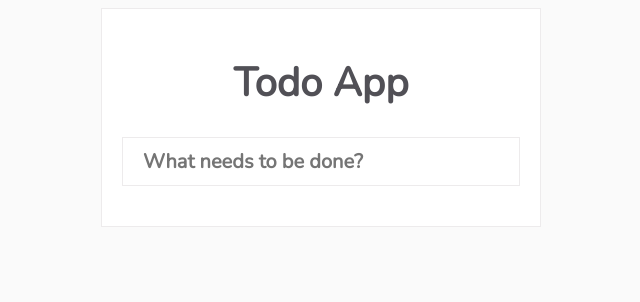
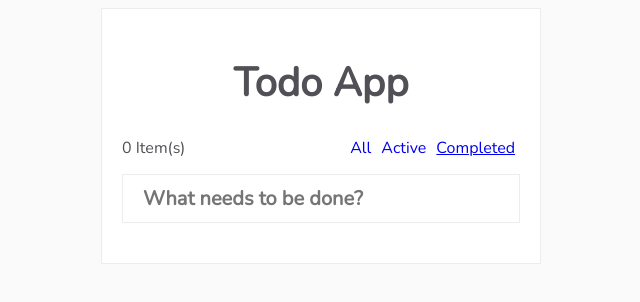
Before and after one commit to tuanpham-dev/react-todo-app, a React (Create React App) app: page /completed in a window 1280 px wide. Shown: the top 302 px of the page, without its empty margins (319-959 px from the left). Built offline with nearby package versions, Linux system fonts and the light colour scheme.

Commit message:
Add router for filtering todos by status

```diff
--- a/src/App.tsx
+++ b/src/App.tsx
@@ -1,8 +1,11 @@
 import React from 'react'
-import Todos from './components/Todos/Todos'
 import { GlobalStyles } from './globalStyles'
 import configureStore from './store'
 import { Provider } from 'react-redux'
+import { BrowserRouter as Router, Switch, Route } from 'react-router-dom'
+import AllTodos from './pages/AllTodos'
+import ActiveTodos from './pages/ActiveTodos'
+import CompletedTodos from './pages/CompletedTodos'
 
 function App() {
   const store = configureStore()
@@ -11,7 +14,13 @@ function App() {
     <div className="App">
       <Provider store={store}>
         <GlobalStyles />
-        <Todos />
+        <Router>
+          <Switch>
+            <Route path="/" exact component={AllTodos} />
+            <Route path="/active" component={ActiveTodos} />
+            <Route path="/completed" component={CompletedTodos} />
+          </Switch>
+        </Router>
       </Provider>
     </div>
   )
--- a/src/components/Todos/Todos.tsx
+++ b/src/components/Todos/Todos.tsx
@@ -1,21 +1,20 @@
 import React, { FC, useState, KeyboardEvent } from 'react'
 import TodoItem from '../TodoItem/TodoItem'
 import { StyledTodos } from './styles'
-import { AppState } from '../../store/types'
 import { addTodo } from '../../store/todo/actions'
 import { ConnectedProps, connect } from 'react-redux'
-
-const mapState = (state: AppState) => ({
-  todos: state.todo,
-})
+import { TodoState } from '../../store/todo/types'
 
 const mapDispatch = {
   addTodo,
 }
 
-const connector = connect(mapState, mapDispatch)
+const connector = connect(null, mapDispatch)
 
-type Props = ConnectedProps<typeof connector>
+type PropsFromRedux = ConnectedProps<typeof connector>
+interface Props extends PropsFromRedux {
+  todos: TodoState
+}
 
 const Todos: FC<Props> = ({ todos, addTodo }) => {
   const [input, setInput] = useState<string>('')
@@ -34,6 +33,14 @@ const Todos: FC<Props> = ({ todos, addTodo }) => {
       <StyledTodos.Header>
         <h1>Todo App</h1>
       </StyledTodos.Header>
+      <StyledTodos.Toolbar>
+        <StyledTodos.Status>{todos.length} Item(s)</StyledTodos.Status>
+        <StyledTodos.Link to="/" exact>
+          All
+        </StyledTodos.Link>
+        <StyledTodos.Link to="/active">Active</StyledTodos.Link>
+        <StyledTodos.Link to="/completed">Completed</StyledTodos.Link>
+      </StyledTodos.Toolbar>
       <div>
         <StyledTodos.Input
           type="text"
--- a/src/components/Todos/styles.ts
+++ b/src/components/Todos/styles.ts
@@ -1,4 +1,5 @@
 import styled from 'styled-components'
+import { NavLink } from 'react-router-dom'
 
 const Wrapper = styled.div`
   background-color: #fff;
@@ -36,9 +37,32 @@ const List = styled.ul`
   padding: 0;
 `
 
+const Toolbar = styled.div`
+  font-size: 16px;
+  display: flex;
+  margin-bottom: 15px;
+`
+
+const Status = styled.span`
+  margin-right: auto;
+`
+
+const Link = styled(NavLink)`
+  margin-left: 5px;
+  margin-right: 5px;
+  text-decoration: none;
+
+  &.active {
+    text-decoration: underline;
+  }
+`
+
 export const StyledTodos = {
   Wrapper,
   Header,
   Input,
   List,
+  Toolbar,
+  Status,
+  Link,
 }
--- /dev/null
+++ b/src/pages/ActiveTodos.tsx
@@ -0,0 +1,16 @@
+import React, { FC } from 'react'
+import { AppState } from '../store/types'
+import { connect, ConnectedProps } from 'react-redux'
+import Todos from '../components/Todos/Todos'
+
+const mapState = (state: AppState) => ({
+  todos: state.todo.filter((todo) => todo.completed === false),
+})
+
+const connector = connect(mapState)
+
+type Props = ConnectedProps<typeof connector>
+
+const AllTodos: FC<Props> = ({ todos }) => <Todos todos={todos} />
+
+export default connector(AllTodos)
--- /dev/null
+++ b/src/pages/AllTodos.tsx
@@ -0,0 +1,16 @@
+import React, { FC } from 'react'
+import { AppState } from '../store/types'
+import { connect, ConnectedProps } from 'react-redux'
+import Todos from '../components/Todos/Todos'
+
+const mapState = (state: AppState) => ({
+  todos: state.todo,
+})
+
+const connector = connect(mapState)
+
+type Props = ConnectedProps<typeof connector>
+
+const AllTodos: FC<Props> = ({ todos }) => <Todos todos={todos} />
+
+export default connector(AllTodos)
--- /dev/null
+++ b/src/pages/CompletedTodos.tsx
@@ -0,0 +1,16 @@
+import React, { FC } from 'react'
+import { AppState } from '../store/types'
+import { connect, ConnectedProps } from 'react-redux'
+import Todos from '../components/Todos/Todos'
+
+const mapState = (state: AppState) => ({
+  todos: state.todo.filter((todo) => todo.completed === true),
+})
+
+const connector = connect(mapState)
+
+type Props = ConnectedProps<typeof connector>
+
+const AllTodos: FC<Props> = ({ todos }) => <Todos todos={todos} />
+
+export default connector(AllTodos)
```
